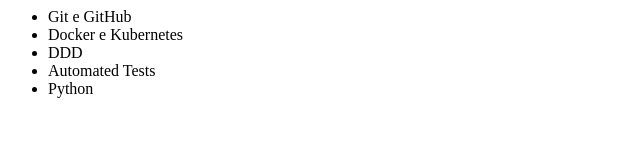
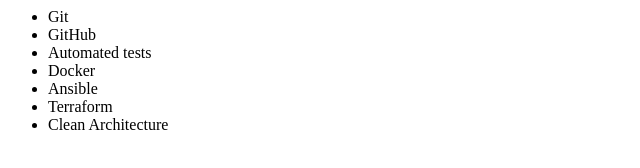
Before and after one commit to lucianorosine/portal2, a plain HTML site: page index.html in a window 1280 px wide. Shown: the whole page, without its empty margins (0-640 px from the left). Drawn offline with Linux system fonts and the light colour scheme.

Commit message:
comit no branch

```diff
--- a/index.html
+++ b/index.html
@@ -1,12 +1,14 @@
 <html>
-  <title>Laboratórios</title>
+  <title>Assuntos Laboratórios</title>
   <body>
     <ul>
-      <li>Git e GitHub</li>
-      <li>Docker e Kubernetes</li>
-      <li>DDD</li>
-      <li>Automated Tests</li>
-      <li>Python</li>
+      <li>Git</li>
+      <li>GitHub</li>
+      <li>Automated tests</li>
+      <li>Docker</li>
+      <li>Ansible</li>
+      <li>Terraform</li>
+      <li>Clean Architecture</li>
     <ul>
   </body>
 </html>
```
